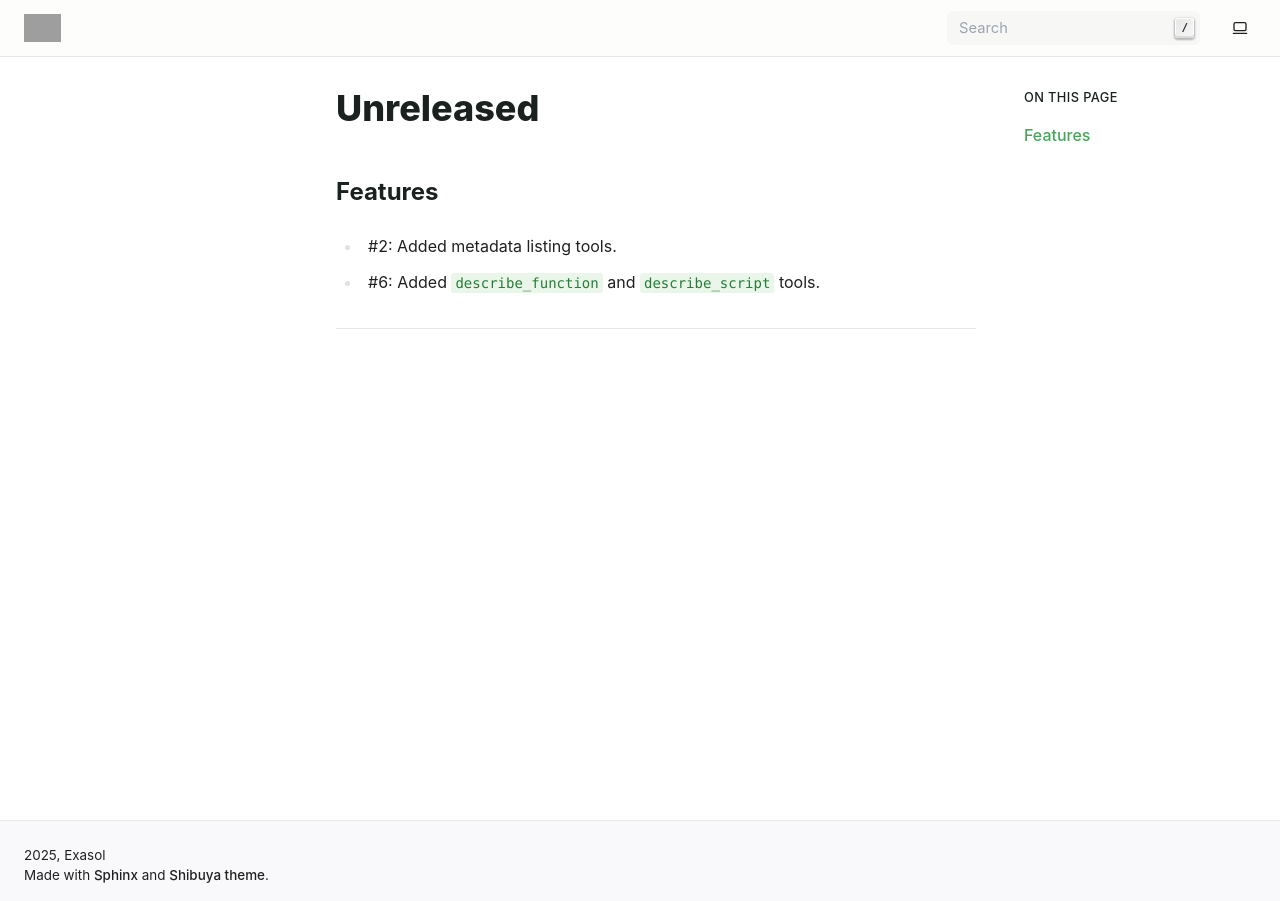
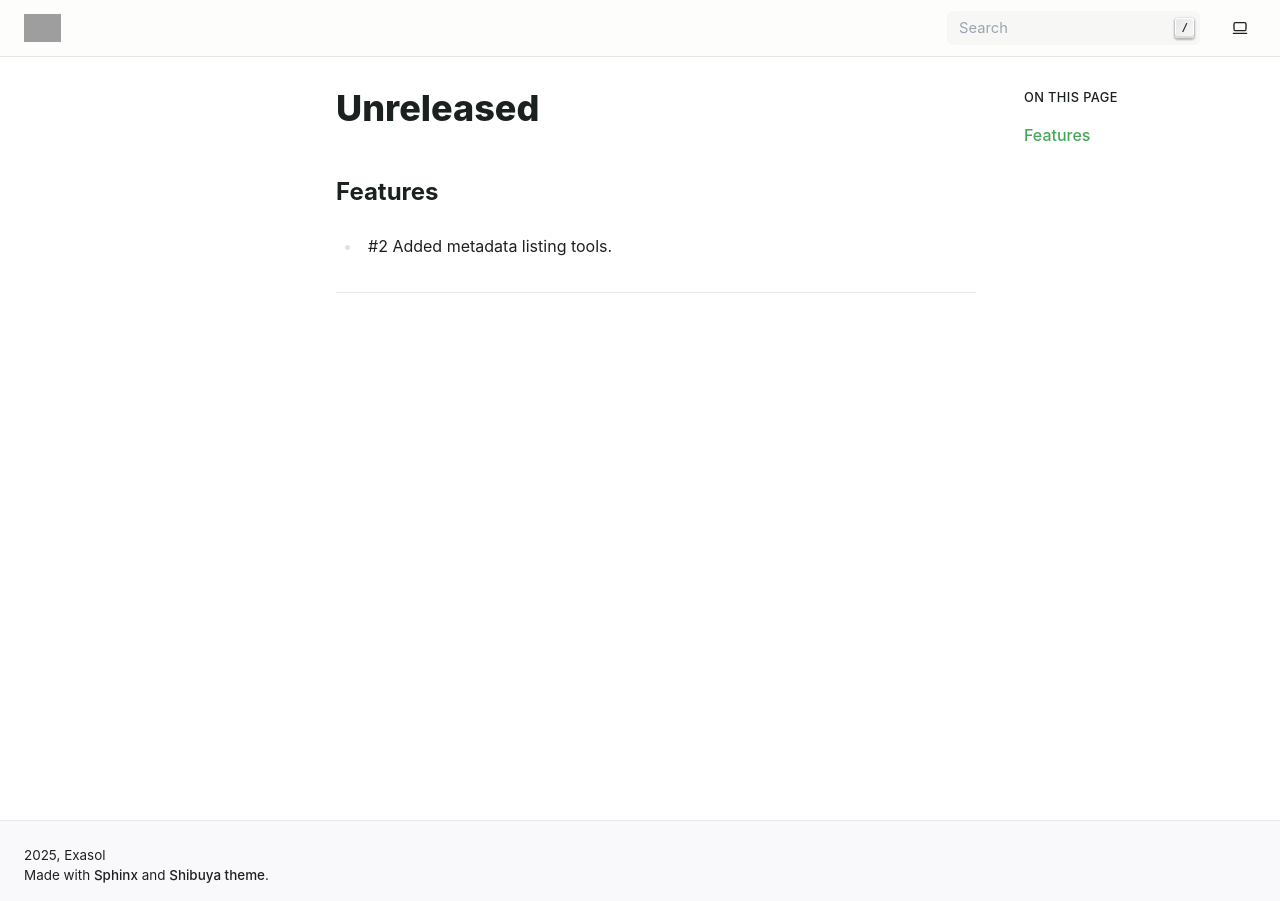
Before and after one commit to exasol/mcp-server, a Sphinx documentation site: the page built from doc/changes/unreleased.md, in a window 1280 px wide. Built offline with Sphinx 7.4.7, drawn with Linux system fonts in a browser that asks for light colours; pages that are not in the unit, such as notebooks, are missing from menus; grey boxes are pictures that could not be loaded.

Commit message:
#2 Added entry to the change log

```diff
--- a/doc/changes/unreleased.md
+++ b/doc/changes/unreleased.md
@@ -2,5 +2,4 @@
 
 ## Features
 
-* #2: Added metadata listing tools.
-* #6: Added `describe_function` and `describe_script` tools.
+* #2 Added metadata listing tools.
```
